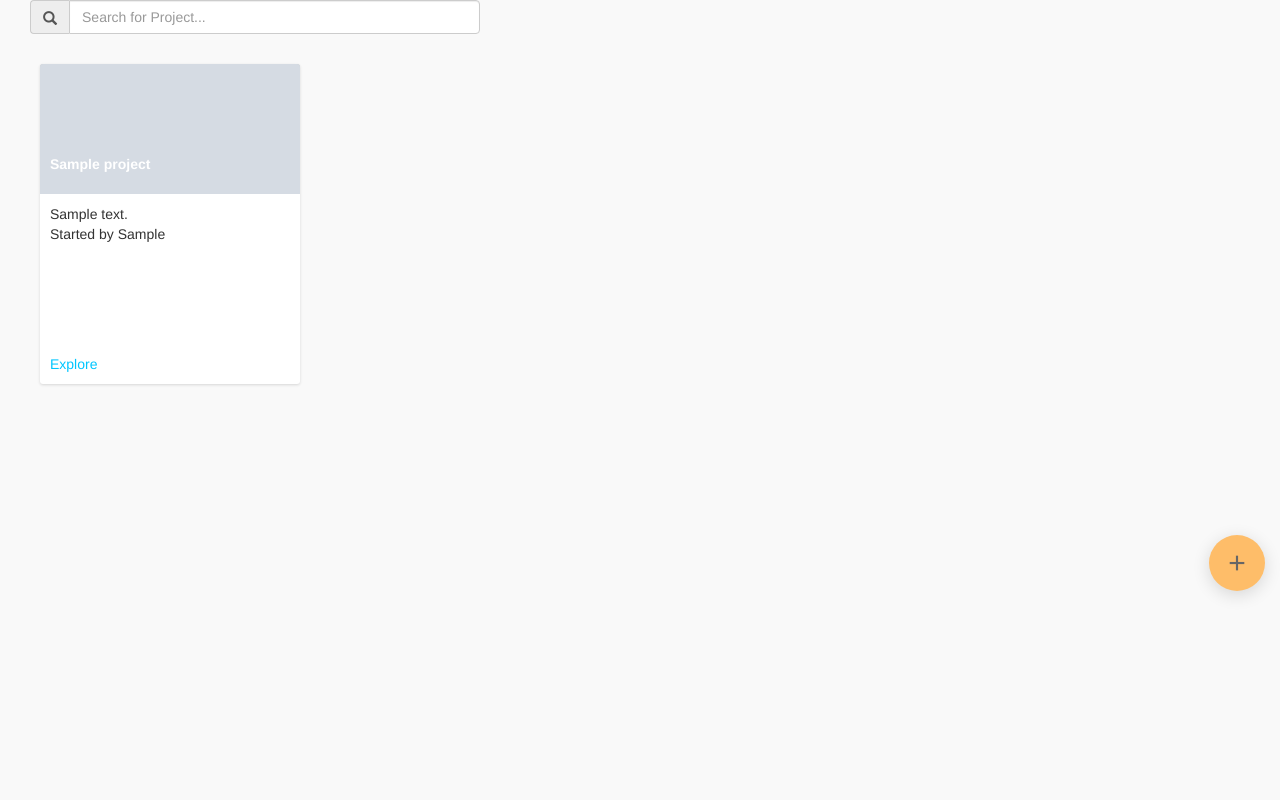
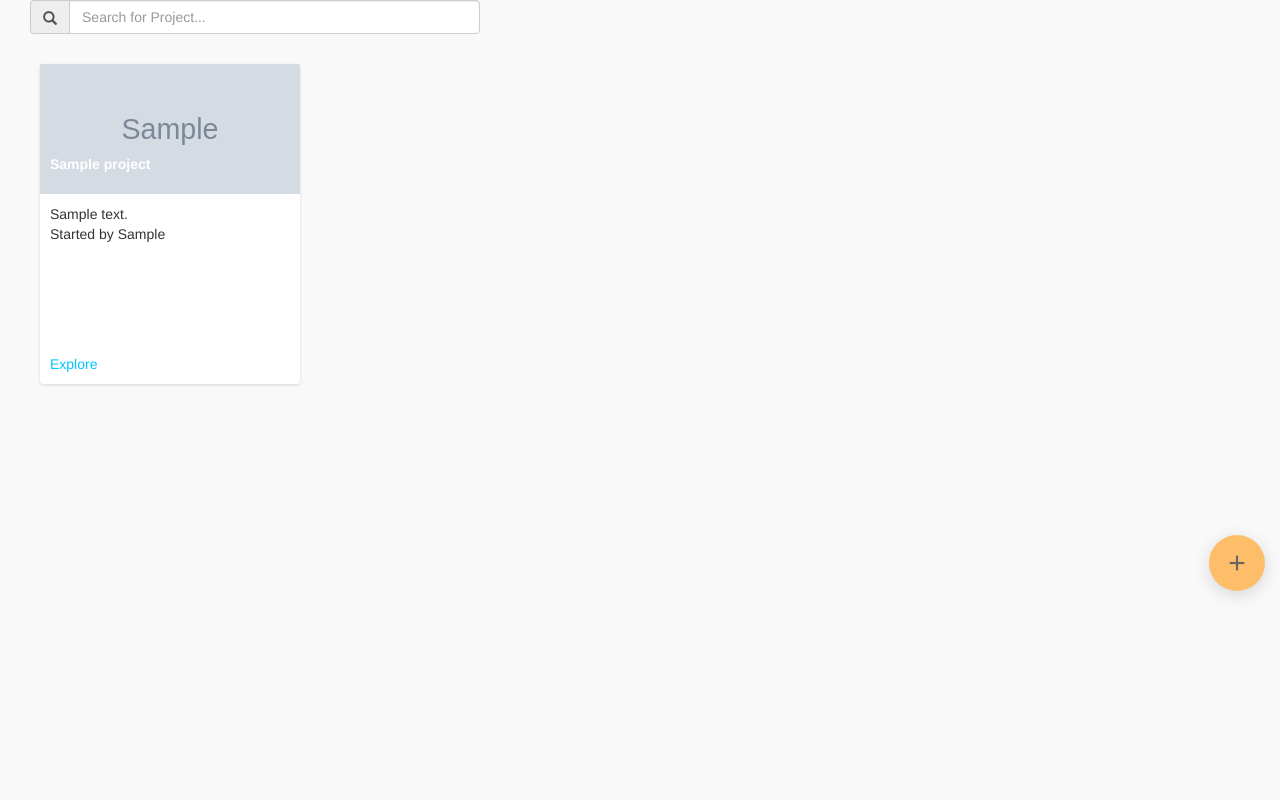
Before and after one commit to zurfyx/simple, a Django app: page /projects in a window 1280 px wide. Shown: the part 194-994 px from the top of the page. Run offline with Django 3.2, Linux system fonts and the light colour scheme; tables that the repository leaves empty hold one stand-in row (values such as "Sample post"); grey boxes marked "Sample" are stand-in pictures; style sheets or scripts are compiled from the project's sources; parts of the project's set-up code (start-up, migrations or seed data) failed here and were passed over; some libraries are stand-ins or nearby versions.

Commit message:
project lists image centered

```diff
--- a/simple/static/scss/projects/list.scss
+++ b/simple/static/scss/projects/list.scss
@@ -16,6 +16,7 @@ ul.projects-list li {
   overflow: hidden;
 
   .project-header {
+    @include fullsize-background;
     background-color: #ccc;
     height: 130px;
 
```
